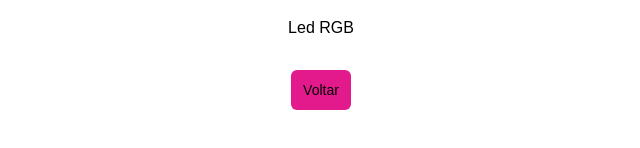
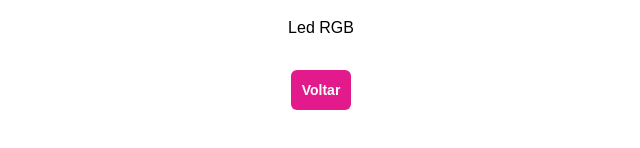
Before and after one commit to josepaliares/app-bitdoglab, a React (Vite) app: page /ledrgb in a window 1280 px wide. Shown: the part 352-500 px from the top of the page, without its empty margins (319-959 px from the left). Built offline with nearby package versions, Linux system fonts and the light colour scheme.

Commit message:
modifica componente button para utilizar o design system

```diff
--- a/src/components/ui/button.tsx
+++ b/src/components/ui/button.tsx
@@ -8,7 +8,11 @@ const buttonVariants = cva(
 	{
 		variants: {
 			variant: {
-				default: 'bg-primary text-primary-foreground hover:bg-primary/90',
+				default: 'bg-pink-30 text-white font-ubuntu font-bold font-xl hover:bg-pink-40',
+				blue: 'bg-blue-30 text-white font-ubuntu font-bold font-xl hover:bg-blue-40',
+				whitePink: 'bg-white text-pink-20 font-ubuntu font-bold border-2 border-pink-20 hover:text-pink-30 hover:border-pink-30',
+				whiteBlue: 'bg-white text-blue-20 font-ubuntu font-bold border-2 border-blue-20 hover:text-blue-30 hover:border-blue-30',
+
 				destructive:
 					'bg-destructive text-destructive-foreground hover:bg-destructive/90',
 				outline:
```
